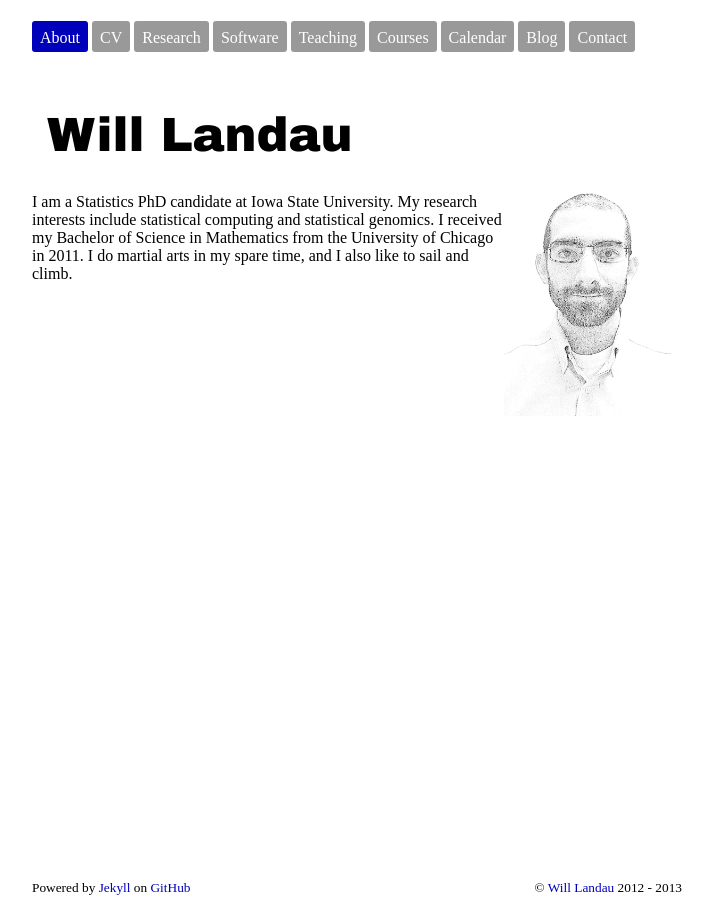
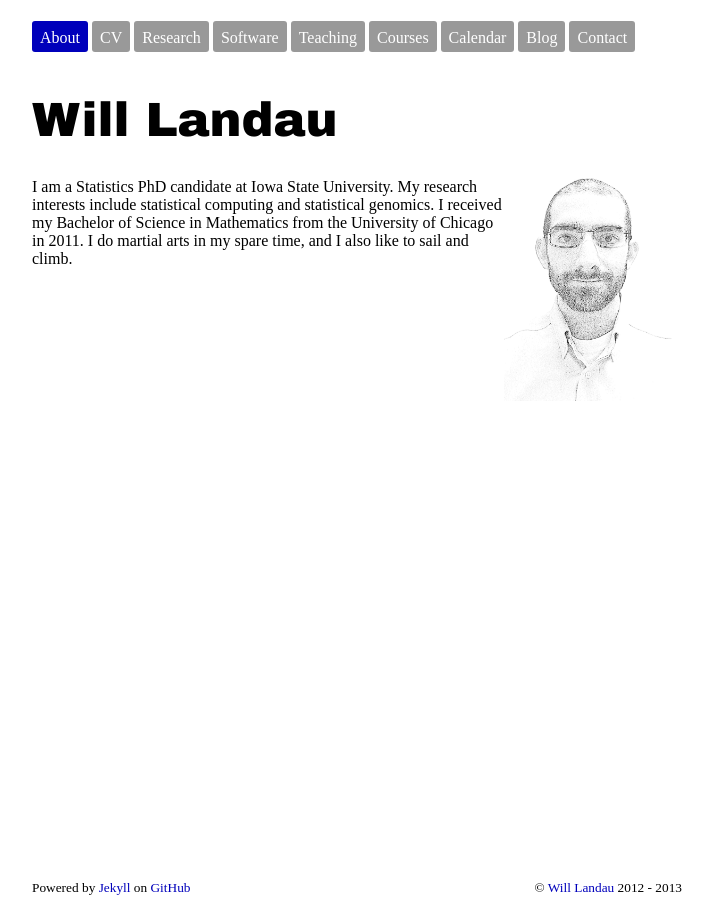
Before and after one commit to wlandau/wlandau.github.io, a Jekyll site: the page built from index.html, in a window 1280 px wide. Shown: the whole page, without its empty margins (303-1016 px from the left). Built offline with Jekyll 4.4.1, drawn with Linux system fonts in a browser that asks for light colours; nearby versions of some CDN libraries.

Commit message:
trying to fix up headings

```diff
--- a/css/wml-custom.css
+++ b/css/wml-custom.css
@@ -16,36 +16,10 @@ h1, h2, h3, h4{
 
 h1{
   font-size: 48px;
-/*  border-left: 7px solid #0000BB; */
-/*  border-top: 7px solid #0000BB; */
-  padding: 15px 15px 0px 15px;
-/*  margin-left:-25px; */
-/*  display: inline-block; */
 }
 
 h2{
   font-size: 36px;
-/*  border-left: 5px solid #0000BB; */
- /* border-top: 5px solid #0000BB;  */
-  padding: 10px 10px 0px 10px;
-/*  margin-left: -15px; */
-/*  display: inline-block; */
-}
-
-h3{
-/*  border-left: 3px solid #0000BB; */
- /* border-top: 3px solid #0000BB; */
-  padding: 6px 6px 0px 6px;
-/*  margin-left: -10px; */
-/*  display: inline-block; */
-}
-
-h4{
-/*  border-left: 2px solid #0000BB; */
- /* border-top: 2px solid #0000BB; */
-  padding: 8px 8px 0px 8px;
-/*  margin-left: -12px;
-  display: inline-block; */
 }
 
 iframe.video{
```
